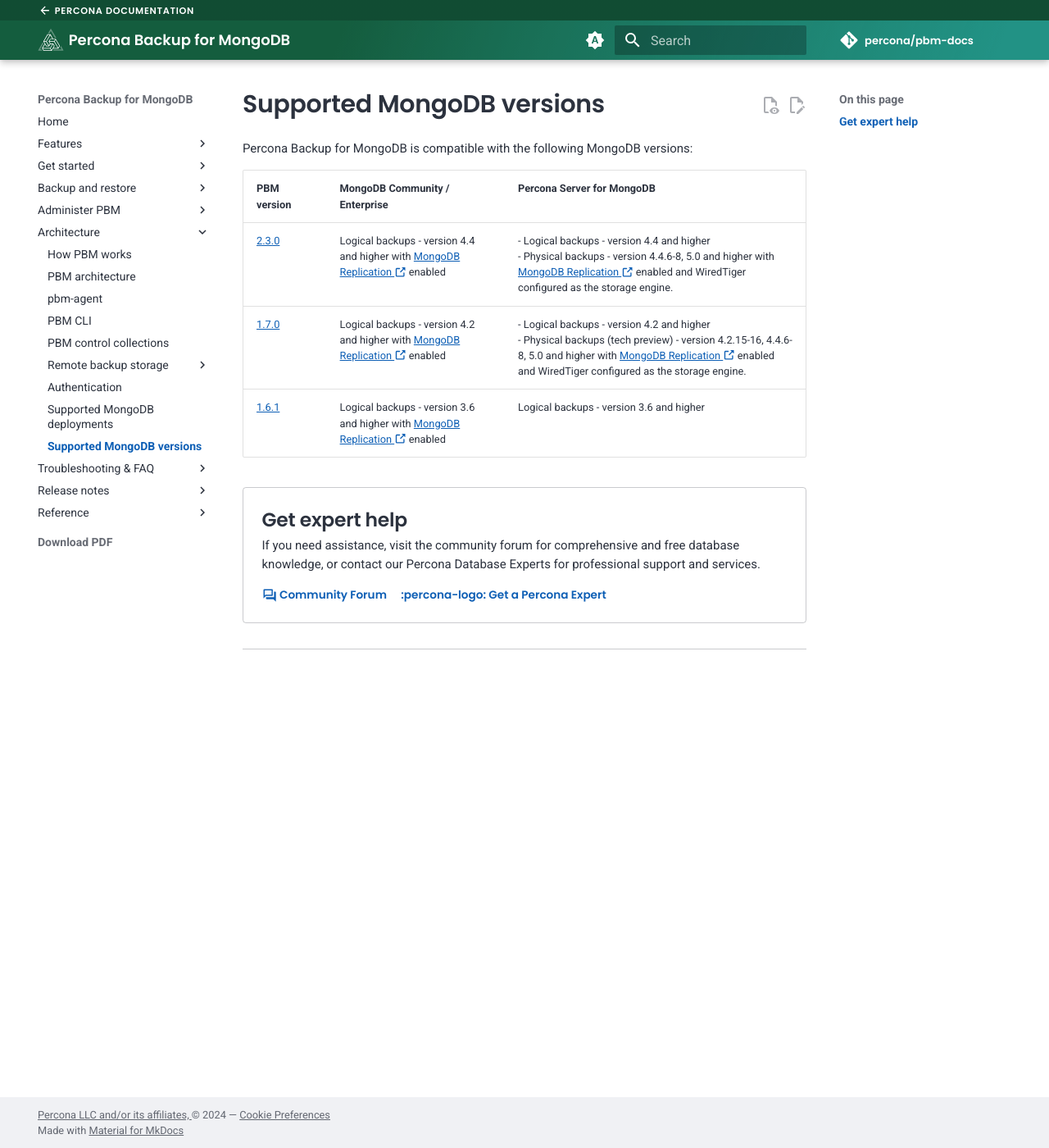
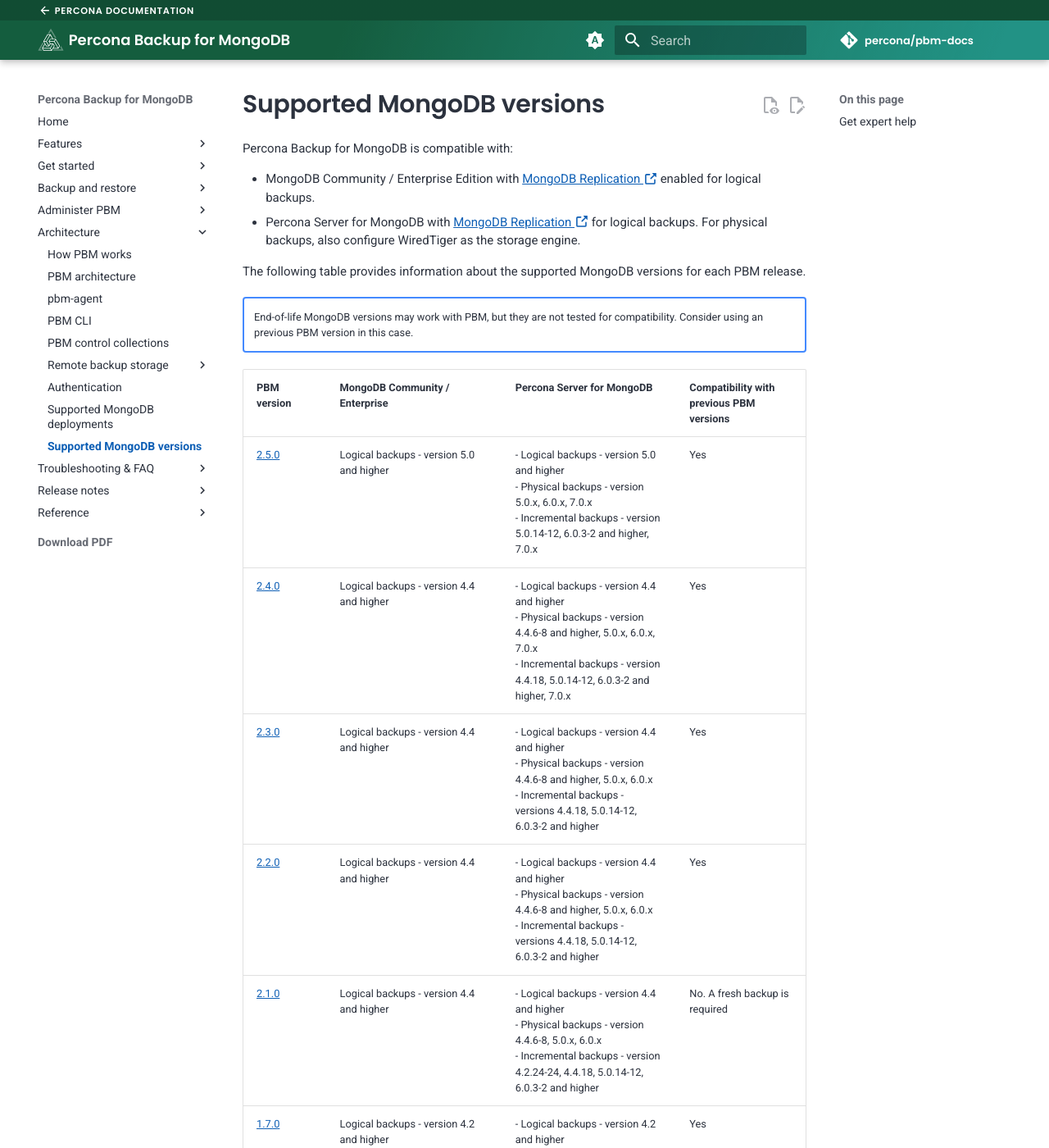
Before and after one commit to percona/pbm-docs, an MkDocs documentation site: the page built from docs/details/versions.md, in a window 1280 px wide and 1400 px high. Shown: the whole window at 82% size. Built offline with MkDocs 1.6.1 and Material for MkDocs 9.7.7, drawn with Linux system fonts in a browser that asks for light colours; nearby versions of some CDN libraries; comment, search, counter and statistics services are not loaded; some of the changed text lies outside the part shown.

Commit message:
PBM-1339 Extended PBM compatibility table
Added links to it

modified:   docs/details/versions.md
	modified:   docs/index.md
	modified:   docs/install/repos.md
	modified:   docs/install/source.md
	modified:   docs/install/tarball.md
	modified:   docs/installation.md
	modified:   mkdocs-base.yml

```diff
--- a/docs/details/versions.md
+++ b/docs/details/versions.md
@@ -1,9 +1,23 @@
 # Supported MongoDB versions
 
-Percona Backup for MongoDB is compatible with the following MongoDB versions:
+Percona Backup for MongoDB is compatible with:
 
-| PBM version | MongoDB Community / Enterprise | Percona Server for MongoDB|
-| ----------- |------------------------------- | ------------------------- |
-| [2.3.0](../release-notes/2.3.0.md)              | Logical backups - version 4.4 and higher with [MongoDB Replication :octicons-link-external-16:](https://docs.mongodb.com/manual/replication/) enabled| - Logical backups - version 4.4 and higher <br> - Physical backups -  version 4.4.6-8, 5.0 and higher with [MongoDB Replication :octicons-link-external-16:](https://docs.mongodb.com/manual/replication/) enabled and WiredTiger configured as the storage engine.|
-| [1.7.0](../release-notes/1.7.0.md)              | Logical backups - version 4.2 and higher with [MongoDB Replication :octicons-link-external-16:](https://docs.mongodb.com/manual/replication/) enabled| - Logical backups - version 4.2 and higher <br> - Physical backups (tech preview) -  version 4.2.15-16, 4.4.6-8, 5.0 and higher with [MongoDB Replication :octicons-link-external-16:](https://docs.mongodb.com/manual/replication/) enabled and WiredTiger configured as the storage engine.
-| [1.6.1](../release-notes/1.6.1.md)              | Logical backups - version 3.6 and higher with [MongoDB Replication :octicons-link-external-16:](https://docs.mongodb.com/manual/replication/) enabled| Logical backups - version 3.6 and higher|
+* MongoDB Community / Enterprise Edition  with [MongoDB Replication :octicons-link-external-16:](https://docs.mongodb.com/manual/replication/) enabled for logical backups.
+* Percona Server for MongoDB with [MongoDB Replication :octicons-link-external-16:](https://docs.mongodb.com/manual/replication/) for logical backups. For physical backups, also configure WiredTiger as the storage engine.
+
+The following table provides information about the supported MongoDB versions for each PBM release.
+
+!!! note ""
+
+    End-of-life MongoDB versions may work with PBM, but they are not tested for compatibility. Consider using an previous PBM version in this case.
+
+
+| PBM version | MongoDB Community / Enterprise | Percona Server for MongoDB|Compatibility with previous PBM versions|
+| ----------- |------------------------------- | ------------------------- |----------------------------------------|
+| [2.5.0](../release-notes/2.5.0.md) | Logical backups - version 5.0 and higher| - Logical backups - version 5.0 and higher <br> - Physical backups - version  5.0.x, 6.0.x, 7.0.x <br> - Incremental backups - version 5.0.14-12, 6.0.3-2 and higher, 7.0.x| Yes |
+| [2.4.0](../release-notes/2.4.0.md) | Logical backups - version 4.4 and higher| - Logical backups - version 4.4 and higher <br> - Physical backups - version 4.4.6-8 and higher, 5.0.x, 6.0.x, 7.0.x <br> - Incremental backups - version 4.4.18, 5.0.14-12, 6.0.3-2 and higher, 7.0.x| Yes |
+| [2.3.0](../release-notes/2.3.0.md) | Logical backups - version 4.4 and higher| - Logical backups - version 4.4 and higher <br> - Physical backups - version 4.4.6-8 and higher, 5.0.x, 6.0.x <br> - Incremental backups - versions 4.4.18, 5.0.14-12, 6.0.3-2 and higher| Yes |
+| [2.2.0](../release-notes/2.2.0.md) | Logical backups - version 4.4 and higher| - Logical backups - version 4.4 and higher <br> - Physical backups - version 4.4.6-8 and higher, 5.0.x, 6.0.x <br> - Incremental backups - versions 4.4.18, 5.0.14-12, 6.0.3-2 and higher| Yes |
+| [2.1.0](../release-notes/2.1.0.md) | Logical backups - version 4.4 and higher| - Logical backups - version 4.4 and higher <br> - Physical backups - version 4.4.6-8, 5.0.x, 6.0.x <br> - Incremental backups - version 4.2.24-24, 4.4.18, 5.0.14-12, 6.0.3-2 and higher| No. A fresh backup is required|
+| [1.7.0](../release-notes/1.7.0.md)              | Logical backups - version 4.2 and higher | - Logical backups - version 4.2 and higher <br> - Physical backups (tech preview) -  version 4.2.15-16, 4.4.6-8, 5.0 and higher | Yes
+| [1.6.1](../release-notes/1.6.1.md)              | Logical backups - version 3.6 and higher with [MongoDB Replication :octicons-link-external-16:](https://docs.mongodb.com/manual/replication/) enabled| Logical backups - version 3.6 and higher|Yes
--- a/mkdocs-base.yml
+++ b/mkdocs-base.yml
@@ -208,7 +208,7 @@
       - release-notes/2.4.1.md
       - release-notes/2.4.0.md
       - 2023 (versions 2.0.4 to 2.3.1):
-        - release-notes/2.3.1.md
+        - Percona Backup for MongoDB 2.3.1 (2023-12-04): release-notes/2.3.1.md
         - release-notes/2.3.0.md
         - release-notes/2.2.1.md
         - release-notes/2.2.0.md
```
Also changed, not shown: docs/index.md (+7 -2 lines), docs/install/repos.md (+1 -1 lines), docs/install/source.md (+6 -0 lines), docs/install/tarball.md (+5 -1 lines), docs/installation.md (+1 -1 lines).
